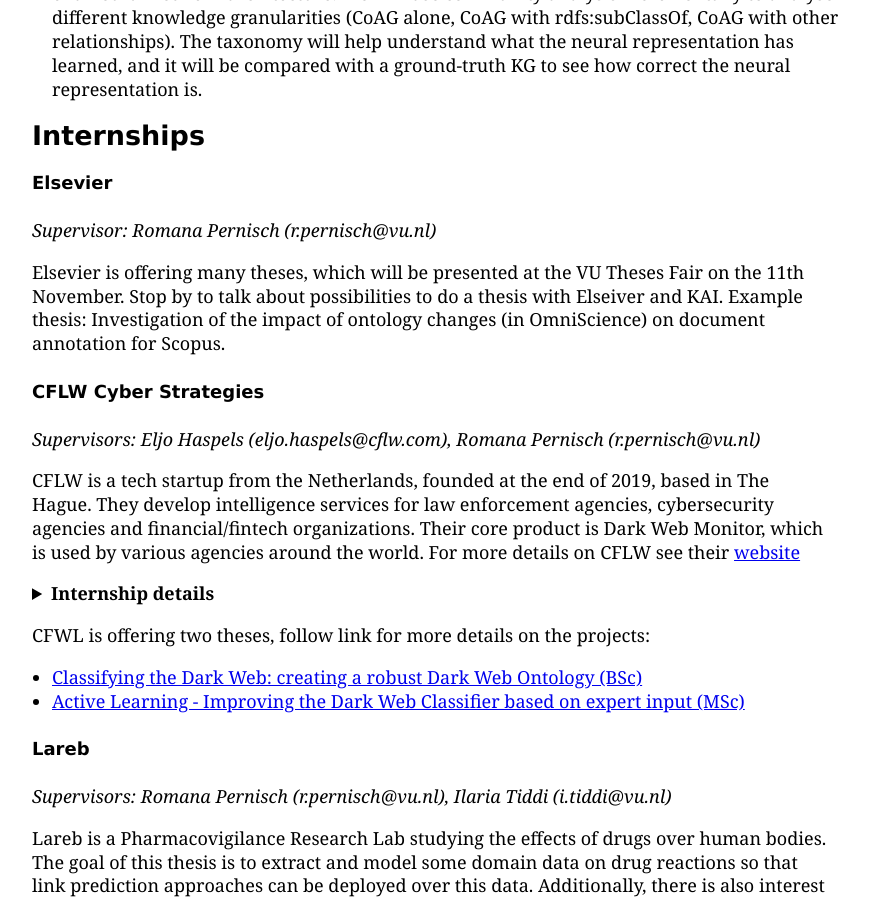
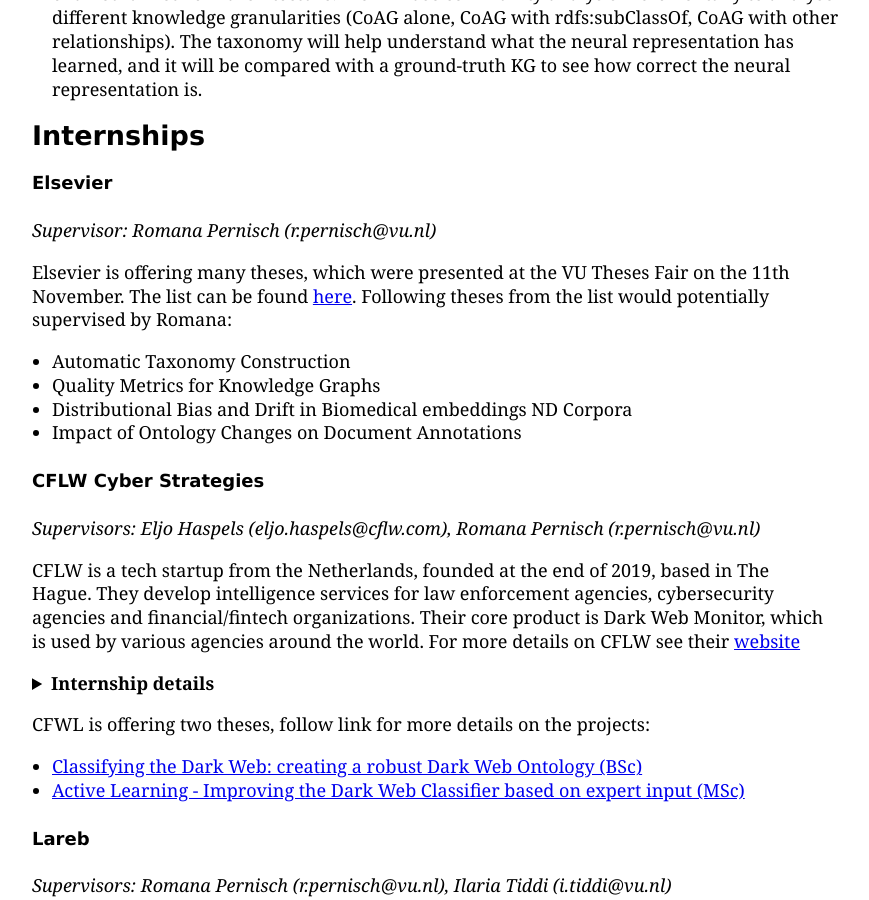
Before and after one commit to kai-vu/site, a Jekyll site: the page built from theses/index.md, in a window 1280 px wide and 900 px high, scrolled down 4761 px. Shown: the whole window, without its empty margins (208-1077 px from the left). Built offline with Jekyll 4.4.1, drawn with Linux system fonts in a browser that asks for light colours; our own code applies the rules of GitHub Pages for plain Markdown files.

Commit message:
added elsevier theses

```diff
--- a/theses/index.md
+++ b/theses/index.md
@@ -118,8 +118,15 @@
 #### Elsevier
 *Supervisor: Romana Pernisch (r.pernisch@vu.nl)*
 
-Elsevier is offering many theses, which will be presented at the VU Theses Fair on the 11th November. Stop by to talk about possibilities to do a thesis with Elseiver and KAI.
-Example thesis: Investigation of the impact of ontology changes (in OmniScience) on document annotation for Scopus.
+Elsevier is offering many theses, which were presented at the VU Theses Fair on the 11th November. The list can be found <a href="https://drive.google.com/file/d/1nscVWYflQBCpQZ2rqBQytjf0sLx9AiCM/view?usp=share_link">here</a>.
+Following theses from the list would potentially supervised by Romana:
+<ul>
+    <li>Automatic Taxonomy Construction</li>
+    <li>Quality Metrics for Knowledge Graphs</li>
+    <li>Distributional Bias and Drift in Biomedical embeddings ND Corpora</li>
+    <li>Impact of Ontology Changes on Document Annotations</li>
+</ul>
+
 
 #### CFLW Cyber Strategies
 *Supervisors: Eljo Haspels (eljo.haspels@cflw.com), Romana Pernisch (r.pernisch@vu.nl)*
```
Also changed, not shown: theses/RP_chimp.md (+1 -1 lines), theses/cflw_activelearning.md (+3 -0 lines), theses/cflw_onto.md (+2 -0 lines).
